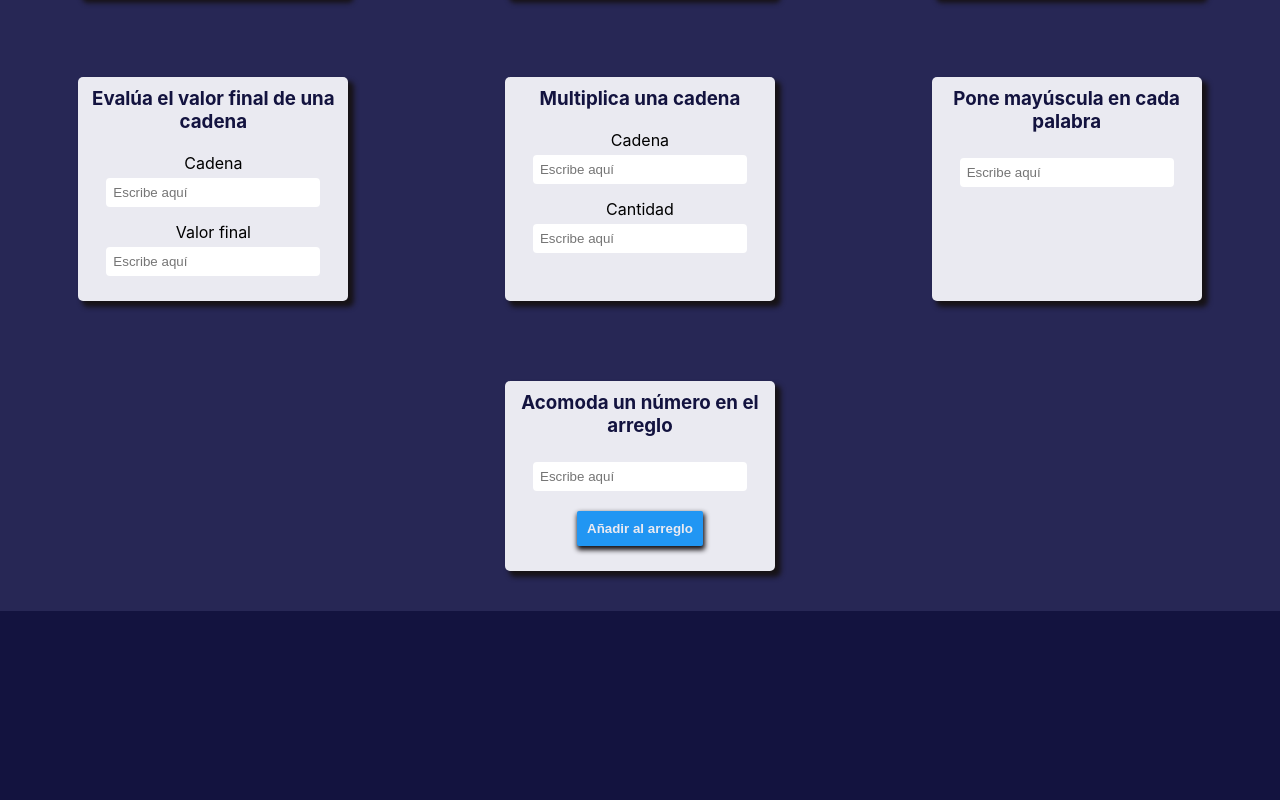
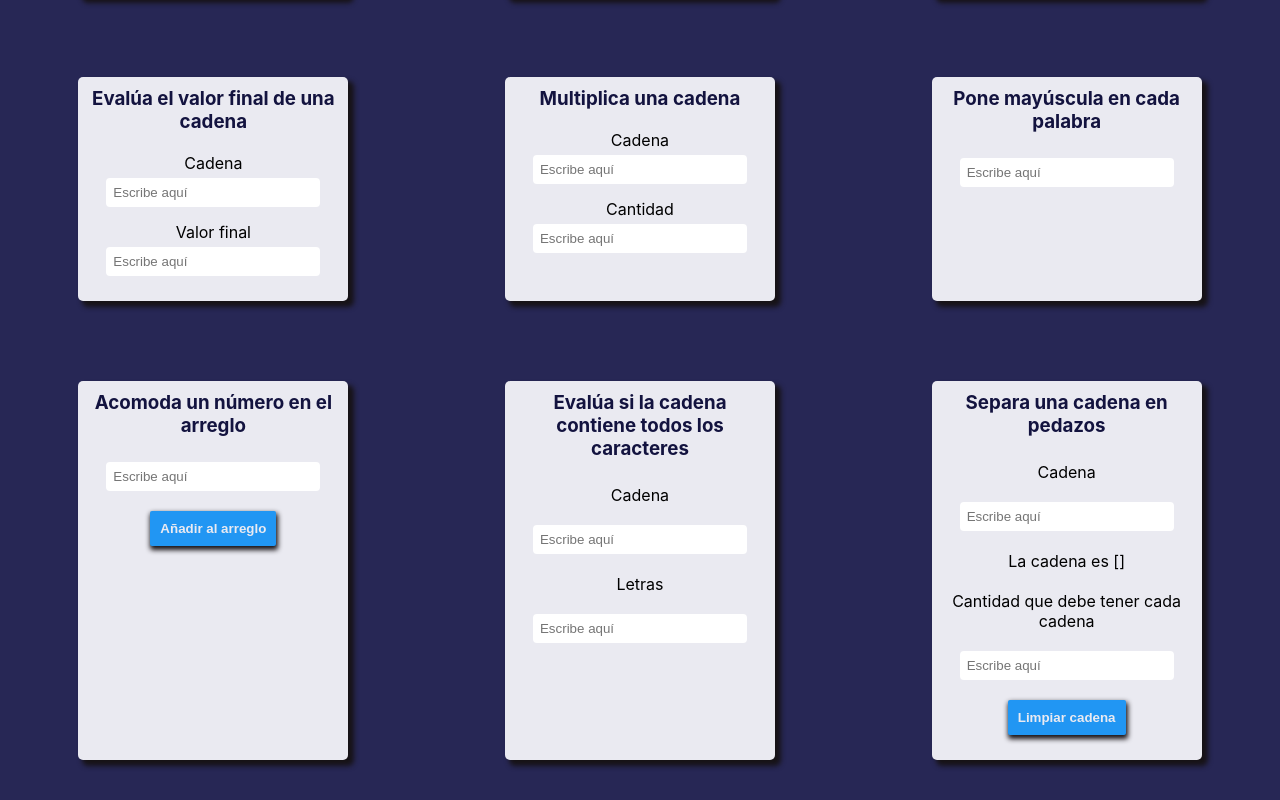
Before and after one commit to RaulAcostaDeveloper/AlgoritmosEnReact, a React (Create React App) app: page / in a window 1280 px wide. Shown: the part 633-1433 px from the top of the page. Before the commit the page ends 1244 px from the top, so only its background shows below. Built offline with nearby package versions, Linux system fonts and the light colour scheme.

Commit message:
Más algoritmos

```diff
--- a/src/Components/Algoritmos/AcomodaNumeroEnArray.js
+++ b/src/Components/Algoritmos/AcomodaNumeroEnArray.js
@@ -1,4 +1,4 @@
-import { useState, useEffect } from "react";
+import { useState } from "react";
 
 const AcomodaNumeroEnArray = ()=> {
     const [numero, setNumero] = useState('');
--- /dev/null
+++ b/src/Components/Algoritmos/CadenaContieneLetras.js
@@ -0,0 +1,42 @@
+import { useState, useEffect } from "react";
+
+const CadenaContieneLetras = () => {
+    const [cadena, setCadena] = useState('');
+    const [caracteres, setCaracteres] = useState('');
+    const [contiene, setContiene] = useState(false);
+    useEffect(()=>{
+        if ( cadena && caracteres ) {
+            let normCadena = cadena.toLowerCase();
+            let normCaracteres = caracteres.toLowerCase();
+            for (let i = 0; i < normCaracteres.length; i++) {
+                if (normCadena.indexOf(normCaracteres[i]) < 0){
+                    setContiene(false);
+                    return undefined;
+                }
+            }
+            setContiene(true);
+        }
+    },[cadena,caracteres])
+    return (
+        <>
+        <div className="block100">
+            <p>Cadena</p>
+        </div>
+        <div className="block100">
+            <input placeholder='Escribe aquí' value={cadena} onChange={(e)=>setCadena(e.target.value)}/>
+        </div>
+        <div className="block100">
+            <p>Letras</p>
+        </div>
+        <div className="block100">
+            <input placeholder='Escribe aquí' value={caracteres} onChange={(e)=>setCaracteres(e.target.value)}/>
+        </div>
+        {(cadena&&caracteres)&&
+        <div className="block100">
+            <p>La cadena {contiene? <b>si</b>:<b>no</b>} todos los caracteres</p>
+        </div>
+        }
+        </>
+    )
+}
+export default CadenaContieneLetras;
--- /dev/null
+++ b/src/Components/Algoritmos/SeparaCadenaEnPedazos.js
@@ -0,0 +1,56 @@
+import { useState, useEffect } from "react";
+
+const SeparaCadenaEnPedazos = ()=>{
+    const [valor, setValor] = useState('');
+    const [cadena, setCadena] = useState([]);
+    const [cantidad, setCantidad] = useState('');
+    const [cadenaFinal, setCadenaFinal] = useState([])
+    useEffect(()=>{
+        if (cadena&&cantidad) {
+            let temp = [];
+            let result = [];
+
+            for (let a = 0; a < cadena.length; a++) {
+              if (a % cantidad !== cantidad - 1) temp.push(cadena[a]);
+              else {
+                temp.push(cadena[a]);
+                result.push(temp);
+                temp = [];
+              }
+            }
+
+            if (temp.length !== 0) result.push(temp);
+            setCadenaFinal(result)
+        }
+    },[cadena,cantidad]);
+    return (
+        <>
+        <div className="block100">
+            <p>Cadena</p>
+        </div>
+        <div className="block100">
+            <input placeholder='Escribe aquí' value={valor} onChange={(e)=> { setCadena(cadena.concat(e.target.value)); setValor(''); }}/>
+        </div>
+        {cadena&&
+            <div  className="block100">
+                <p>La cadena es [{cadena.map((el)=> <span>{el}, </span>)}]</p>
+            </div>
+        }
+        <div className="block100">
+            <p>Cantidad que debe tener cada cadena</p>
+        </div>
+        <div className="block100">
+            <input type={'number'} placeholder='Escribe aquí' value={cantidad} onChange={(e)=>setCantidad(e.target.value)}/>
+        </div>
+        {(cadenaFinal.length>0)&&
+            <div  className="block100">
+                <p>La cadena separada es [{cadenaFinal.map((el)=> <span>{el}, </span>)}]</p>
+            </div>
+        }
+        <div className="block100">
+            <button onClick={()=>{setCadena([])}}>Limpiar cadena</button>
+        </div>
+        </>
+    )
+}
+export default SeparaCadenaEnPedazos;
--- a/src/Components/SeccionAlgoritmos.js
+++ b/src/Components/SeccionAlgoritmos.js
@@ -11,6 +11,8 @@ import EvaluaValorFinalDeCadena from './Algoritmos/EvaluaValorFinalDeCadena';
 import MultiplicaUnaCadena from './Algoritmos/MultiplicaUnaCadena';
 import MayusculaEnCadaPalabra from './Algoritmos/MayusculaEnCadaPalabra';
 import AcomodaNumeroEnArray from './Algoritmos/AcomodaNumeroEnArray';
+import CadenaContieneLetras from './Algoritmos/CadenaContieneLetras';
+import SeparaCadenaEnPedazos from './Algoritmos/SeparaCadenaEnPedazos';
 const SeccionAlgoritmos = () => {
     return (
         <div className="seccionAlgoritmos">
@@ -45,6 +47,12 @@ const SeccionAlgoritmos = () => {
             <ContenedorAlgoritmo titulo = {'Acomoda un número en el arreglo'}>
                 <AcomodaNumeroEnArray/>
             </ContenedorAlgoritmo>
+            <ContenedorAlgoritmo titulo = {'Evalúa si la cadena contiene todos los caracteres'}>
+                <CadenaContieneLetras/>
+            </ContenedorAlgoritmo>
+            <ContenedorAlgoritmo titulo = {'Separa una cadena en pedazos'}>
+                <SeparaCadenaEnPedazos/>
+            </ContenedorAlgoritmo>
         </div>
     )
 }
```
